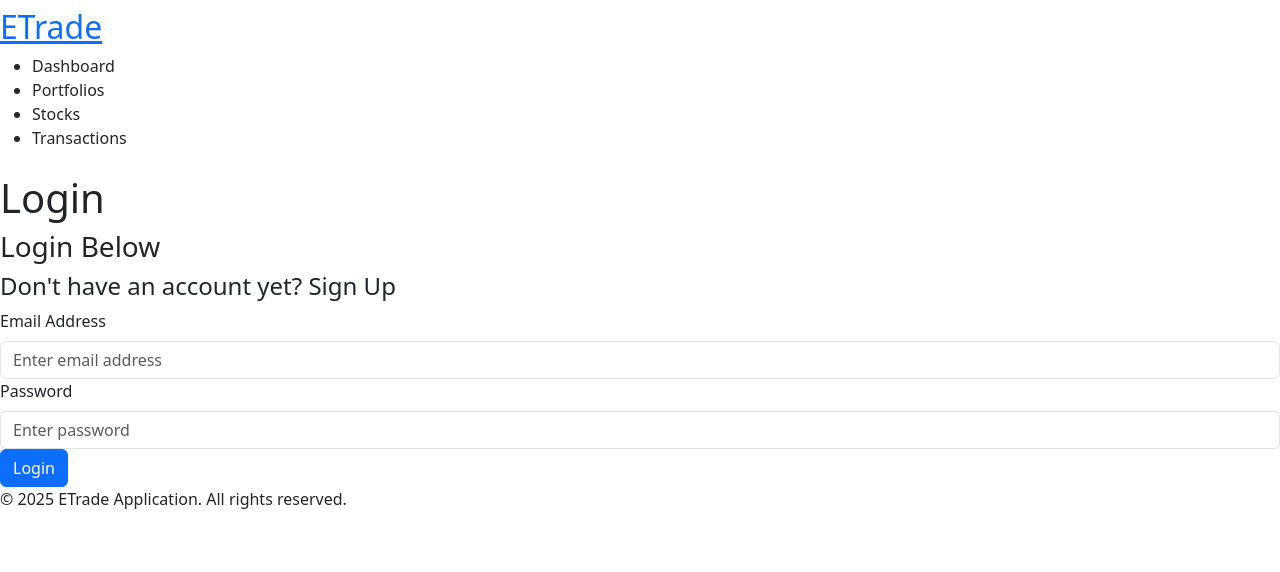
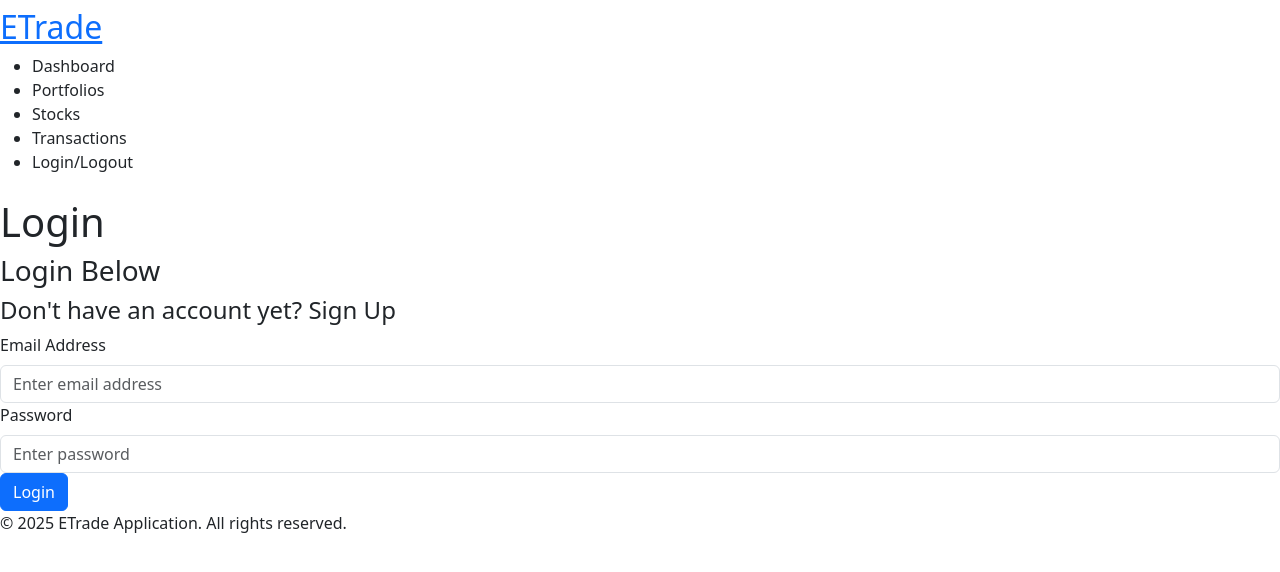
Before and after one commit to theacademy/c411-final-team-projects-c411-team-1, a React (Create React App) app in the folder frontend2/: page / in a window 1280 px wide. Shown: the top 572 px of the page. Built offline with nearby package versions, Linux system fonts and the light colour scheme; the HTML template or start-up script is replaced by a standard one.

Commit message:
Added Logout

```diff
--- a/frontend2/src/App.js
+++ b/frontend2/src/App.js
@@ -11,6 +11,7 @@ import StockDetail from './components/stock/StockDetail';
 import TransactionList from './components/transaction/TransactionList';
 import ExecuteTransaction from './components/transaction/ExecuteTransaction';
 import Login from './components/User/Login'
+import Logout from './components/User/Logout'
 
 function App() {
     // For demo purposes, we'll use a hardcoded user ID
@@ -23,6 +24,7 @@ function App() {
                 <main className="main-content">
                     <Routes>
                         <Route path="/" element={<Login />} />
+                        <Route path="/logout" element={<Logout />} />
                         <Route path="/dashboard" element={<Dashboard />} />
                         <Route path="/portfolios" element={<PortfolioList />} />
                         <Route path="/portfolios/new" element={<CreatePortfolio />} />
--- a/frontend2/src/components/User/Login.js
+++ b/frontend2/src/components/User/Login.js
@@ -13,11 +13,6 @@ const Login = () => {
     });
     const [loading, setLoading] = useState(false);
     const [error, setError] = useState(null);
-    const [userId, setUserId] = useState(0);  //hard coded for now
-
-    useEffect(() => {
-
-    }, []);
 
     const handleChange = (e) => {
         const { name, value } = e.target;
--- /dev/null
+++ b/frontend2/src/components/User/Logout.js
@@ -0,0 +1,17 @@
+import { useNavigate } from "react-router-dom";
+import { useEffect } from 'react';
+
+const Logout = () => {
+    const navigate = useNavigate();
+
+    useEffect(() => {
+        sessionStorage.setItem('user', null);
+        navigate('/');
+    });
+
+    return (
+        <div></div>
+    );
+}
+
+export default Logout
--- a/frontend2/src/components/common/Navbar.js
+++ b/frontend2/src/components/common/Navbar.js
@@ -1,4 +1,3 @@
-import React from 'react';
 import { Link } from 'react-router-dom';
 
 const Navbar = () => {
@@ -22,6 +21,9 @@ const Navbar = () => {
                     <li className="nav-item">
                         <Link to="/transactions" className="nav-link">Transactions</Link>
                     </li>
+                    <li className="nav-item">
+                        <Link to="/logout" className="nav-link">Login/Logout</Link>
+                    </li>
                 </ul>
             </div>
         </nav>
--- a/frontend2/src/components/dashboard/Dashboard.js
+++ b/frontend2/src/components/dashboard/Dashboard.js
@@ -3,7 +3,6 @@ import { Link, useLocation } from 'react-router-dom';
 import { LineChart, Line, XAxis, YAxis, CartesianGrid, Tooltip, Legend, ResponsiveContainer } from 'recharts';
 import portfolioService from '../../services/portfolioService';
 import transactionService from '../../services/transactionService';
-import stockService from '../../services/stockService';
 import Loading from '../common/Loading';
 
 const Dashboard = () => {
@@ -14,7 +13,6 @@ const Dashboard = () => {
     const [error, setError] = useState(null);
     const user = sessionStorage.getItem('user');
     const userId = user ? JSON.parse(user) : null;
-    // console.log(userId)
 
     useEffect(() => {
         const fetchDashboardData = async () => {
```
Also changed, not shown: 1 other file (tests, documents, lock files or other folders).
